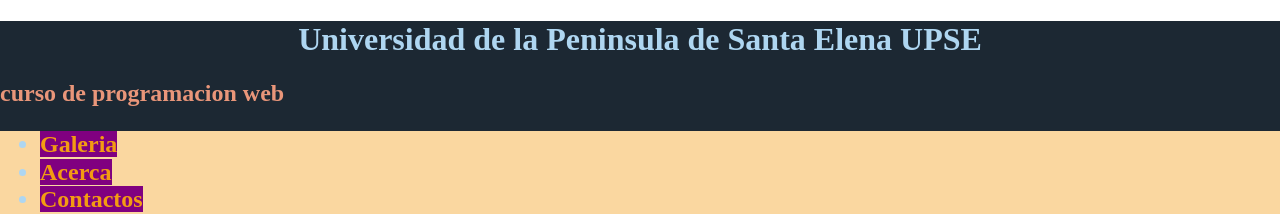
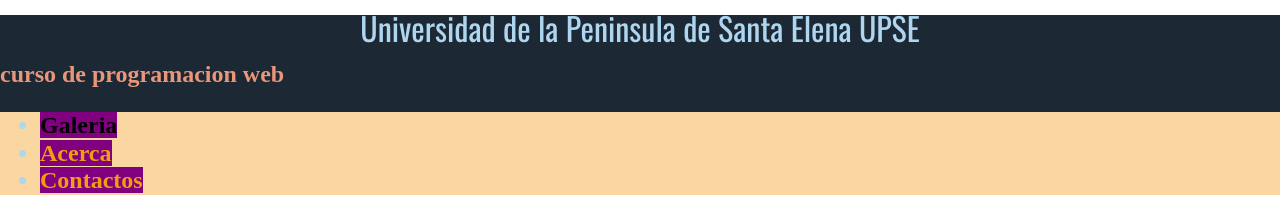
Before and after one commit to marisolcantos/upseprogramacionweb, a plain HTML site: page index.html in a window 1280 px wide. Shown: the top 214 px of the page. Drawn offline with nearby package versions, Linux system fonts and the light colour scheme.

Commit message:
agregar la fuente

```diff
--- a/css/main.css
+++ b/css/main.css
@@ -1,3 +1,4 @@
+/******** GENERAL*******/
 
 a {
 	text-decoration: none;
@@ -16,14 +17,33 @@ a {
 			background: #1C2833;
 			border-color:#FDFEFE;
 		}
+
+/******		*********/
 h1,h2{
 	color: #AED6F1;
+}
+h1 {
+	font-family: 'Oswald', sans-serif;
+	margin: 15px 0;
+	font-size: 1075 em;
+	font-weight: normal;
+	line-height: 0.8em;
+}
 
-}
+/******** NAVEGAR*****/
 nav{
 	background: #FAD7A0;
 
 }
-nav a, nav a:visited{
+nav a{
 	color: #F39C12;
 }
+
+nav a.selected {
+	color: #000;
+}
+nav a:hover
+{
+	color: #32673f;
+}
+/********FOOTER****/
--- a/index.html
+++ b/index.html
@@ -15,6 +15,7 @@
 	<title> Mi primera pagina </title>
 	<meta charset="UTF -8">
 		<link rel="stylesheet" href="css/normalize.css">
+		<link href='https://fonts.googleapis.com/css?family=Oswald|Lora|Merriweather' rel='stylesheet' type='text/css'>
 		<link rel="stylesheet" href="css/main.css">
 </link>
 	<META name ="keywords" content ="UPSE,Universidad Peninsula, Santa Elena, Ecuador">
@@ -32,7 +33,7 @@
 </a>
 <nav>
 <ul>
-	<li> <a href="index.html">Galeria </a></li>
+	<li> <a href="index.html" class="selected">Galeria </a></li>
 	<li> <a href="about.html">Acerca </a></li>
 	<li> <a href="contact.html">Contactos </a></li>
 
@@ -43,7 +44,7 @@
 </header>
 <div id="wrapper">
 <section>
-	<ul>
+	<ul id="galeria">
 		<li>
 			<img src="img/logo.jpg" alt ="panoramic">
 		</li>
```
